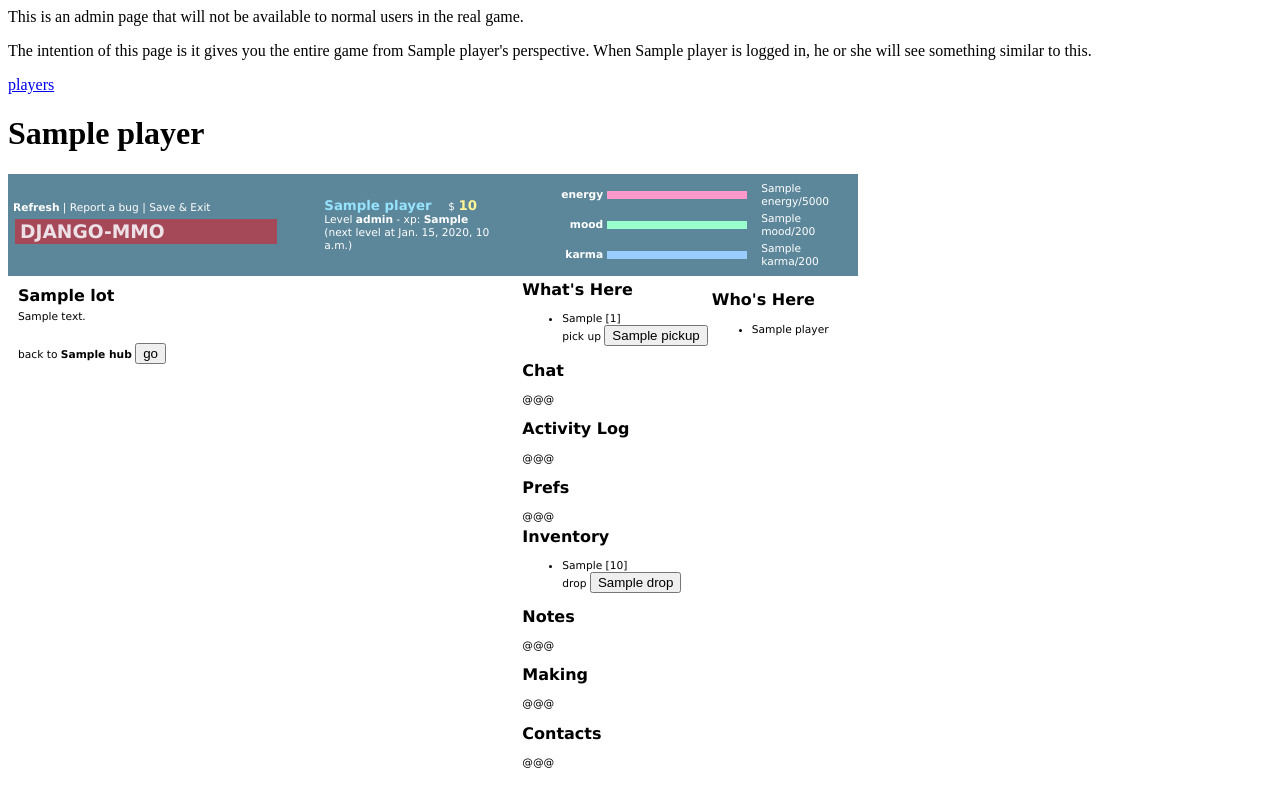
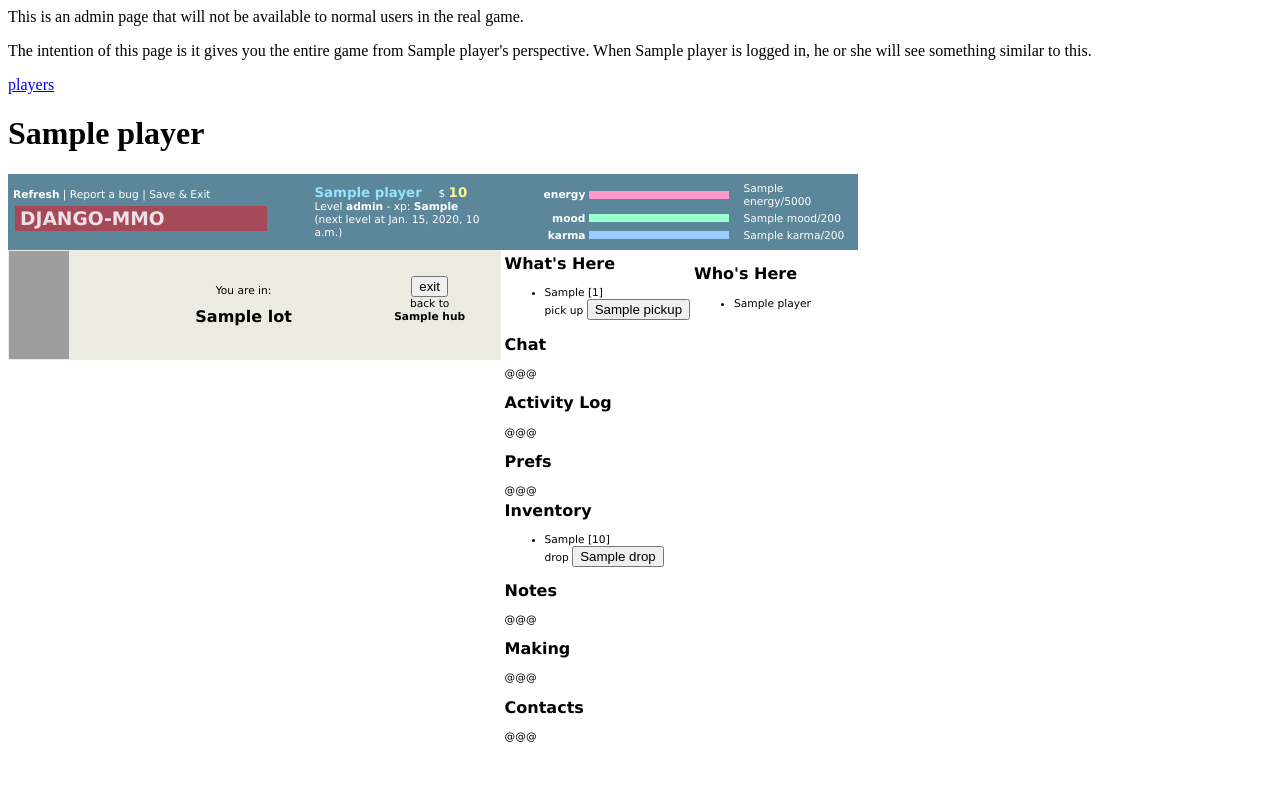
Before and after one commit to n37r06u3/django-mmo, a Django app: template mmo/player/templates/player/player_detail.html in a window 1280 px wide. Run offline with Django 3.2, Linux system fonts and the light colour scheme; the template is opened without the code that fills it: most values are stand-ins (such as "Sample title", 1, 10 or a date in 2020); grey boxes are pictures that could not be loaded.

Commit message:
improved layout of lot locations and included image

```diff
--- a/mmo/player/templates/player/player_detail.html
+++ b/mmo/player/templates/player/player_detail.html
@@ -135,15 +135,21 @@
         <tr>
             <td colspan="2" valign="top" class="location">
                 {% if player.location.lot %}
-                    <h2>{{ player.location.lot.name }}</h2>
-                    <p>{{ player.location.lot.description }}</p>
-
-                    <form method="POST" action="">
-                        <p>back to <b>{{ player.location.lot.hub }}</b>
+                    <table width="100%" style="border-spacing: 0;">
+                        <tr style="background: #EBEBE2;">
+                            <td><img style="float: left;" src="/static/lot_{{ player.location.lot.image_code }}.png" width="60" height="108"/></td>
+                            <td align="center">
+                                You are in:
+                                <h2>{{ player.location.lot.name }}</h2>
+                            </td>
+                            <td align="center">
+                            <form method="POST" action="">
                                 <input type="hidden" name="exit_to" value="{{ player.location.lot.hub.id}}" />
-                                <input type="submit" value="go" />
-                        </p>
-                    </form>
+                                <input type="submit" value="exit" /><br />back to<br /><b>{{ player.location.lot.hub }}</b>
+                            </form>
+                            </td>
+                        </tr>
+                    </table>
                 {% else %}
                     <h2>{{ player.location.hub.name }}</h2>
                     <p>{{ player.location.hub.description }}</p>
```
